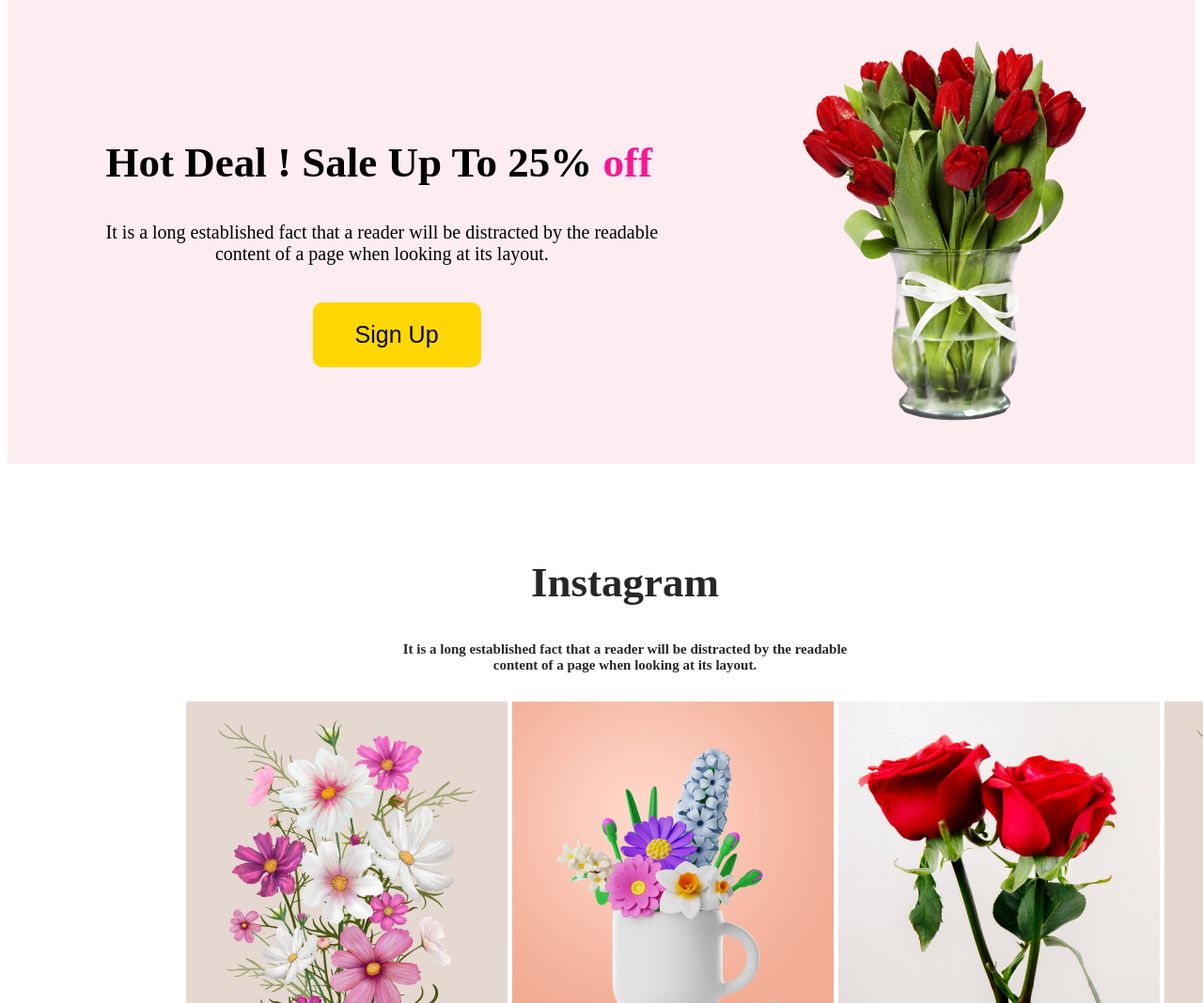
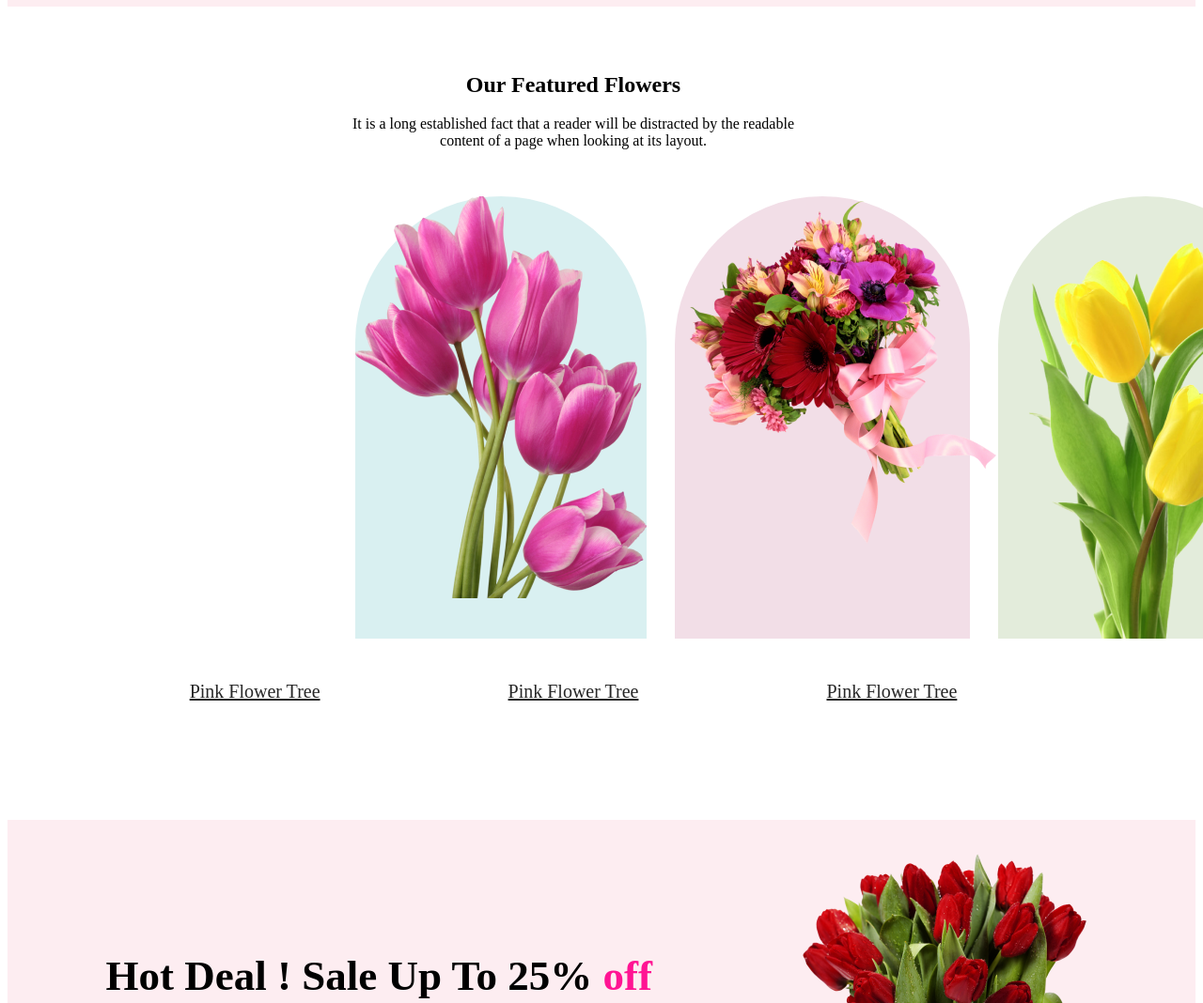
Before and after one commit to Marufg/flower-shop-assignmen, a plain HTML site: page index.html in a window 1280 px wide. Shown: the part 983-2051 px from the top of the page at 94% size. Drawn offline with Linux system fonts and the light colour scheme.

Commit message:
added a picter

```diff
--- a/index.html
+++ b/index.html
@@ -16,6 +16,24 @@
             </div>
             <div>
                 <img src="./Flower Asset/pngwing 10.png" alt="">
+            </div>
+        </section>
+        <section class="feature-style">
+            <div>
+                <h2>Our Featured Flowers</h2>
+                <p>It is a long established fact that a reader will be distracted by the readable <br> content of a page when looking at its layout.</p>
+            </div>
+            <div class="picter">
+                <li class="img1"><img src="./Flower Asset/pngwing 6.png" alt=""></li>
+                <li class="img2"><img src="./Flower Asset/pngwing 5.png" alt=""></li>
+                <li class="img3"><img src="./Flower Asset/pngwing 7.png" alt=""></li>
+                </div>
+                <div class="list">
+                <p>Pink Flower Tree</p>
+                <p>Pink Flower Tree</p>
+                <p>Pink Flower Tree</p>
+
+
             </div>
         </section>
 
--- a/style.css
+++ b/style.css
@@ -126,3 +126,49 @@
     color: deeppink;
 
 }
+.feature-style{
+    width: 100%vh;
+    margin: 30px 100px 5px 40px;
+    text-align: center;
+    padding: 20px 50px 100px 50px;
+}
+.picter{
+    list-style: none;
+    display: flex;
+    margin: 30px 70px 5px 100px;
+    text-align: center;
+    padding: 20px 50px 20px 180px;
+    gap: 30px;
+}
+.img1{
+    width: 310px;
+    height: 471px;
+    flex-shrink: 0;
+    border-radius: 300px 300px 0px 0px;
+    background: rgba(5, 151, 160, 0.15);
+
+}
+.img2{
+    width: 314px;
+    height: 471px;
+    flex-shrink: 0;
+    border-radius: 300px 300px 0px 0px;
+    background: rgba(167, 33, 98, 0.15);
+}
+.img3{
+    width: 314px;
+    height: 471px;
+    flex-shrink: 0;
+    border-radius: 300px 300px 0px 0px;
+    background: rgba(71, 125, 17, 0.15);
+}
+.list{
+    display: flex;
+    color: #272727;
+    font-size: 20px;
+text-align: center;
+text-decoration-line: underline;
+gap: 200px;
+justify-content: center;
+
+}
```
